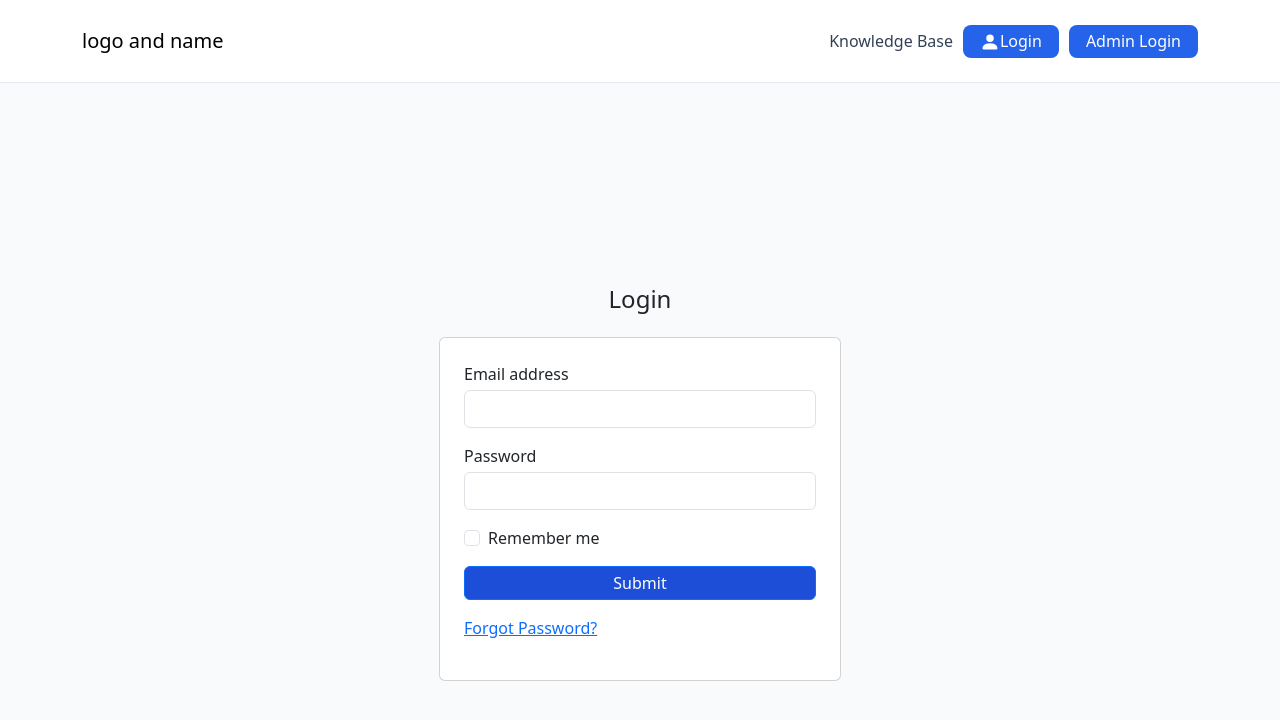
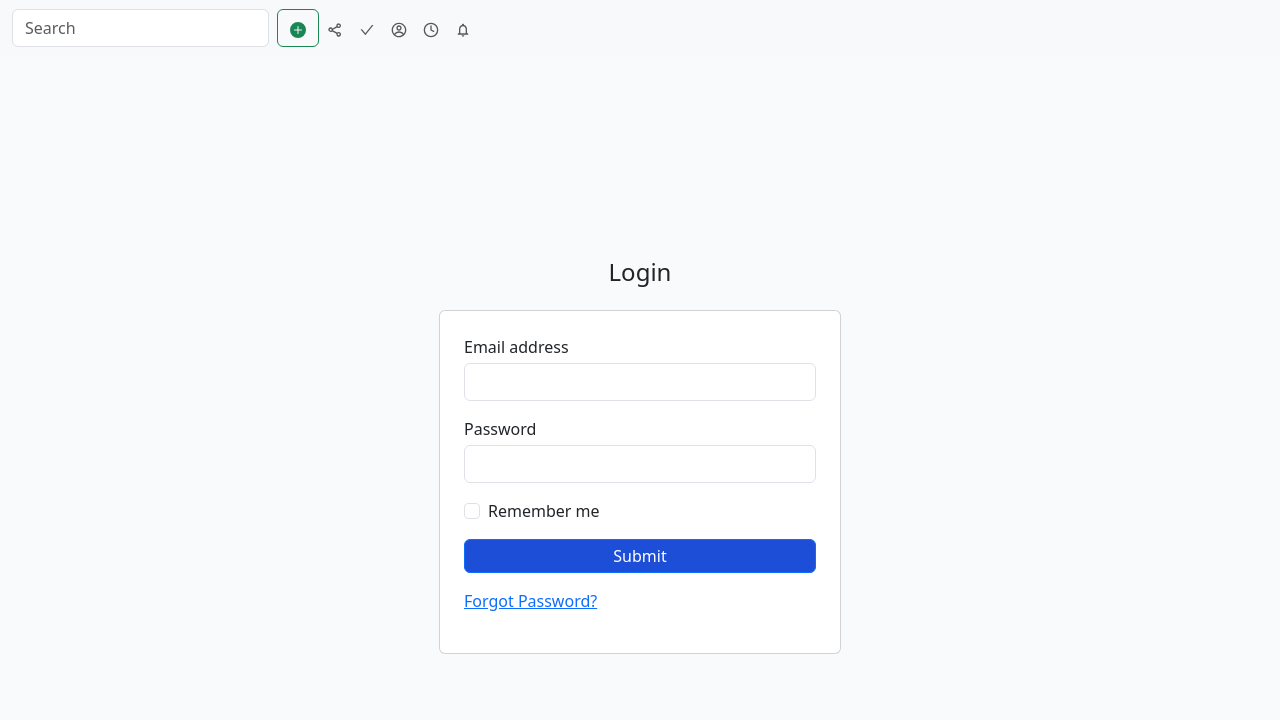
Before and after one commit to deepraj41352/roonberg, a React (Create React App) app in the folder frontend/: page / in a window 1280 px wide. Shown: the top 720 px of the page. Built offline with nearby package versions, Linux system fonts and the light colour scheme; a web font is replaced by a local one.

Commit message:
validation of signup screen

```diff
--- a/frontend/src/Components/NavbarLogin.js
+++ b/frontend/src/Components/NavbarLogin.js
@@ -1,32 +1,90 @@
-import React from 'react';
-import { Container, Nav, Navbar } from 'react-bootstrap';
-import { BsFillPersonFill } from 'react-icons/bs';
+import React from "react";
+import {
+  Container,
+  Nav,
+  Navbar,
+  Form,
+  NavDropdown,
+  Button,
+} from "react-bootstrap";
+import { BiShareAlt } from "react-icons/bi";
+import { AiOutlineCheck } from "react-icons/ai";
+import { CgProfile } from "react-icons/cg";
+import { FiClock } from "react-icons/fi";
+import { MdOutlineNotifications } from "react-icons/md";
+import { BsFillPlusCircleFill } from "react-icons/bs";
+
+import { BsFillPersonFill } from "react-icons/bs";
 import { Link } from "react-router-dom";
 function NavbarLogin() {
   return (
-    <Navbar expand="lg" className=" main-div" >
-      <Container>
-        <Navbar.Brand href="#home">logo and name</Navbar.Brand>
-        <Navbar.Toggle aria-controls="basic-navbar-nav" />
-        <Navbar.Collapse className="justify-content-end" id="basic-navbar-nav">
-          <Nav className=" login-button">
-            <Nav.Link className="Knowlege-Base " href="#home">
-              Knowledge Base
-            </Nav.Link>
-            <Nav className="login-nav ">
+    <>
+      <Navbar expand="lg" className="bg-body-tertiary">
+        <Container fluid>
+          <Navbar.Toggle aria-controls="navbarScroll" />
+          <Form className="d-flex">
+            <Form.Control
+              type="search"
+              placeholder="Search"
+              className="me-2"
+              aria-label="Search"
+            />
+            <Button variant="outline-success">
+              <BsFillPlusCircleFill />
+            </Button>
+          </Form>
+          {/* <Navbar.Brand href="#">Navbar scroll</Navbar.Brand> */}
+          {/* <Navbar.Toggle aria-controls="navbarScroll" /> */}
+          <Navbar.Collapse id="navbarScroll">
+            <Nav
+              className="me-auto my-2 my-lg-0"
+              style={{ maxHeight: "100px" }}
+              navbarScroll
+            >
+              <Nav.Link href="#action1">
+                <BiShareAlt />
+              </Nav.Link>
+              <Nav.Link href="#action2">
+                <AiOutlineCheck />
+              </Nav.Link>
 
-              <Nav.Link className="login-admin" to='/'>
-                <BsFillPersonFill className="fs-5 Icon-person " />
-                Login
+              <Nav.Link href="#">
+                <CgProfile />
               </Nav.Link>
-              <Nav.Link className="login-admin" href="#link">
-                Admin Login
+              <Nav.Link href="#">
+                <FiClock />
+              </Nav.Link>
+              <Nav.Link href="#">
+                <MdOutlineNotifications />
               </Nav.Link>
             </Nav>
-          </Nav>
-        </Navbar.Collapse>
-      </Container>
-    </Navbar>
+          </Navbar.Collapse>
+        </Container>
+      </Navbar>
+    </>
+    // <Navbar expand="lg" className=" main-div" >
+    //   <Container>
+    //     <Navbar.Brand href="#home">logo and name</Navbar.Brand>
+    //     <Navbar.Toggle aria-controls="basic-navbar-nav" />
+    //     <Navbar.Collapse className="justify-content-end" id="basic-navbar-nav">
+    //       <Nav className=" login-button">
+    //         <Nav.Link className="Knowlege-Base " href="#home">
+    //           Knowledge Base
+    //         </Nav.Link>
+    //         <Nav className="login-nav ">
+
+    //           <Nav.Link className="login-admin" to='/'>
+    //             <BsFillPersonFill className="fs-5 Icon-person " />
+    //             Login
+    //           </Nav.Link>
+    //           <Nav.Link className="login-admin" href="#link">
+    //             Admin Login
+    //           </Nav.Link>
+    //         </Nav>
+    //       </Nav>
+    //     </Navbar.Collapse>
+    //   </Container>
+    // </Navbar>
   );
 }
 
--- a/frontend/src/Screens/SignUpScreen.js
+++ b/frontend/src/Screens/SignUpScreen.js
@@ -2,8 +2,12 @@ import Button from "react-bootstrap/Button";
 import Form from "react-bootstrap/Form";
 import { Container, Row, Col, Card } from "react-bootstrap/";
 import { Link } from "react-router-dom";
+import Validations from "../Components/Validations";
+import { useState } from "react";
+function SignUpForm() {
+  const [email, setEmail] = useState("");
+  const [password, setPassword] = useState("");
 
-function SignUpForm() {
   return (
     <Container className="Sign-up-container d-flex  flex-column justify-content-center align-items-center">
       <div className="Sign-up-container-inner px-4 py-3">
@@ -20,18 +24,31 @@ function SignUpForm() {
                   <Form.Label className="mb-1 input-box">
                     Email address
                   </Form.Label>
-                  <Form.Control type="email" />
+                  <Form.Control
+                    value={email}
+                    type="email"
+                    onChange={(e) => {
+                      setEmail(e.target.value);
+                    }}
+                  />
+                  <Validations type="email" value={email} />
                 </Form.Group>
 
                 <Form.Group className="mb-3" controlId="formBasicPassword">
                   <Form.Label className="mb-1">Password</Form.Label>
-                  <Form.Control type="password" />
+                  <Form.Control
+                    type="password"
+                    onChange={(e) => {
+                      setPassword(e.target.value);
+                    }}
+                  />
 
                   <Form.Check
                     className="mt-3"
                     type="checkbox"
                     label="Remember me"
                   />
+                  <Validations type="password" value={password} />
                 </Form.Group>
                 <Button
                   className="w-100 py-1 globalbtnColor"
```
Also changed, not shown: frontend/src/App.js (+12 -14 lines), 1 other file (tests, documents, lock files or other folders).
